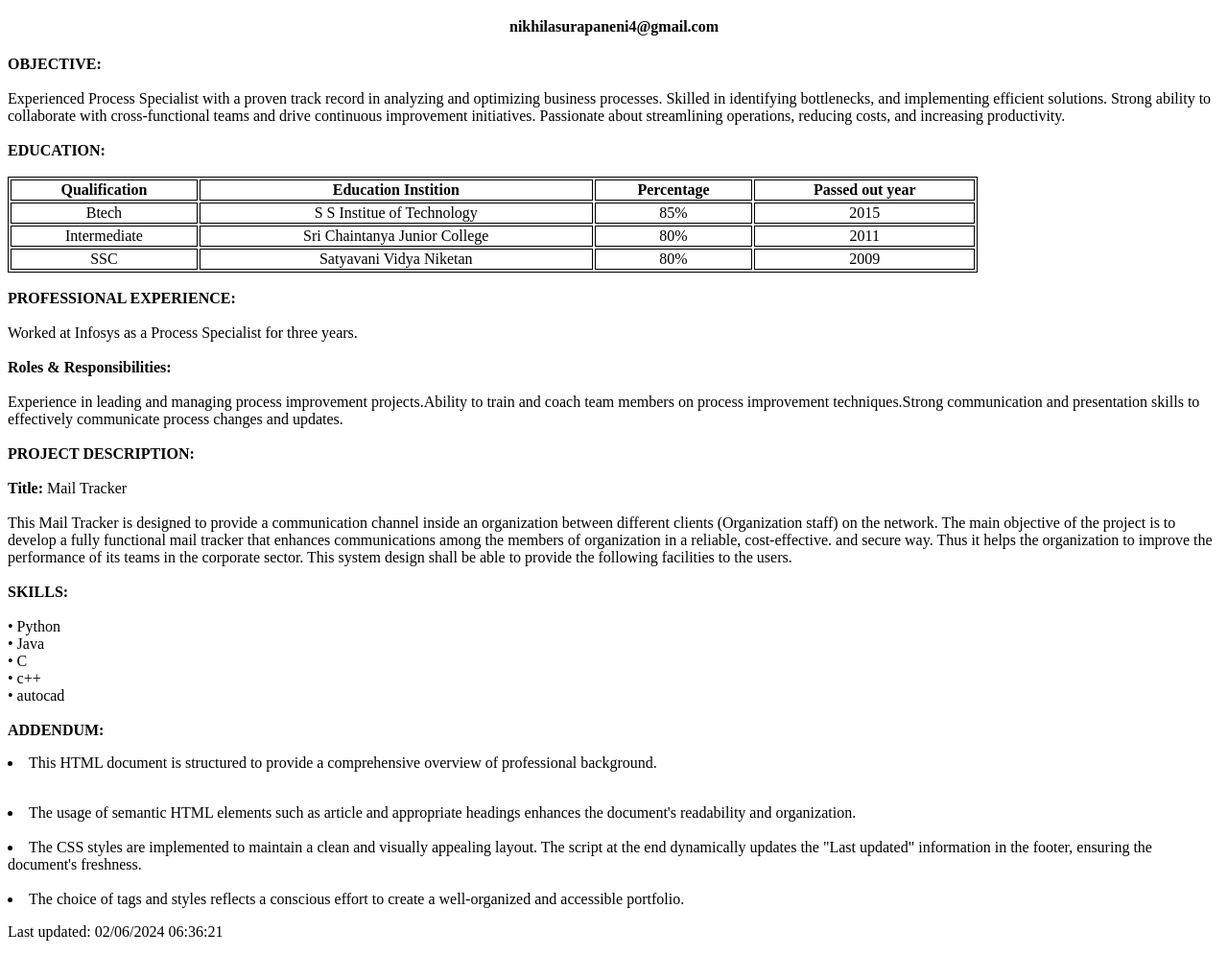
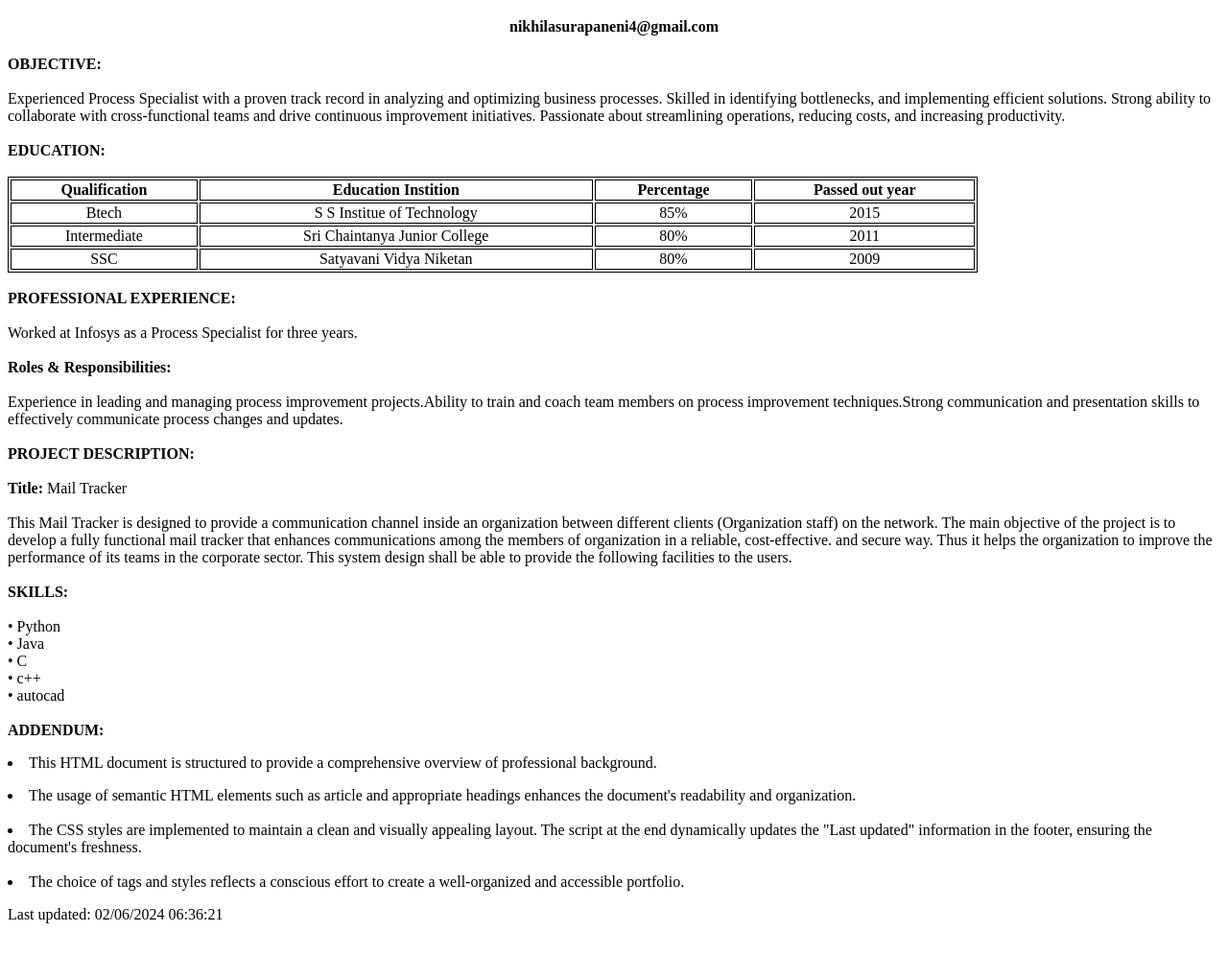
Before and after one commit to NikhilaSurapaneni9/ITC505-lab-2, a plain HTML site: page index.html in a window 1280 px wide. Shown: the part 61-1057 px from the top of the page at 96% size. Drawn offline with Linux system fonts and the light colour scheme.

Commit message:
initial commit

```diff
--- a/index.html
+++ b/index.html
@@ -89,7 +89,7 @@
     <article>
         <br>
         <left><b>ADDENDUM:</b></left><br>
-        <p><li>This HTML document is structured to provide a comprehensive overview of professional background.</li></p> <br>
+        <p><li>This HTML document is structured to provide a comprehensive overview of professional background.</li></p>
             <li>The usage of semantic HTML elements such as article and appropriate headings enhances the document's readability and organization.</li><br>
              <li>The CSS styles are implemented to maintain a clean and visually appealing layout. The script at the end dynamically updates the "Last updated" information in the footer, ensuring the document's freshness.</li><br>
               <li>The choice of tags and styles reflects a conscious effort to create a well-organized and accessible portfolio.</li></p>
```
